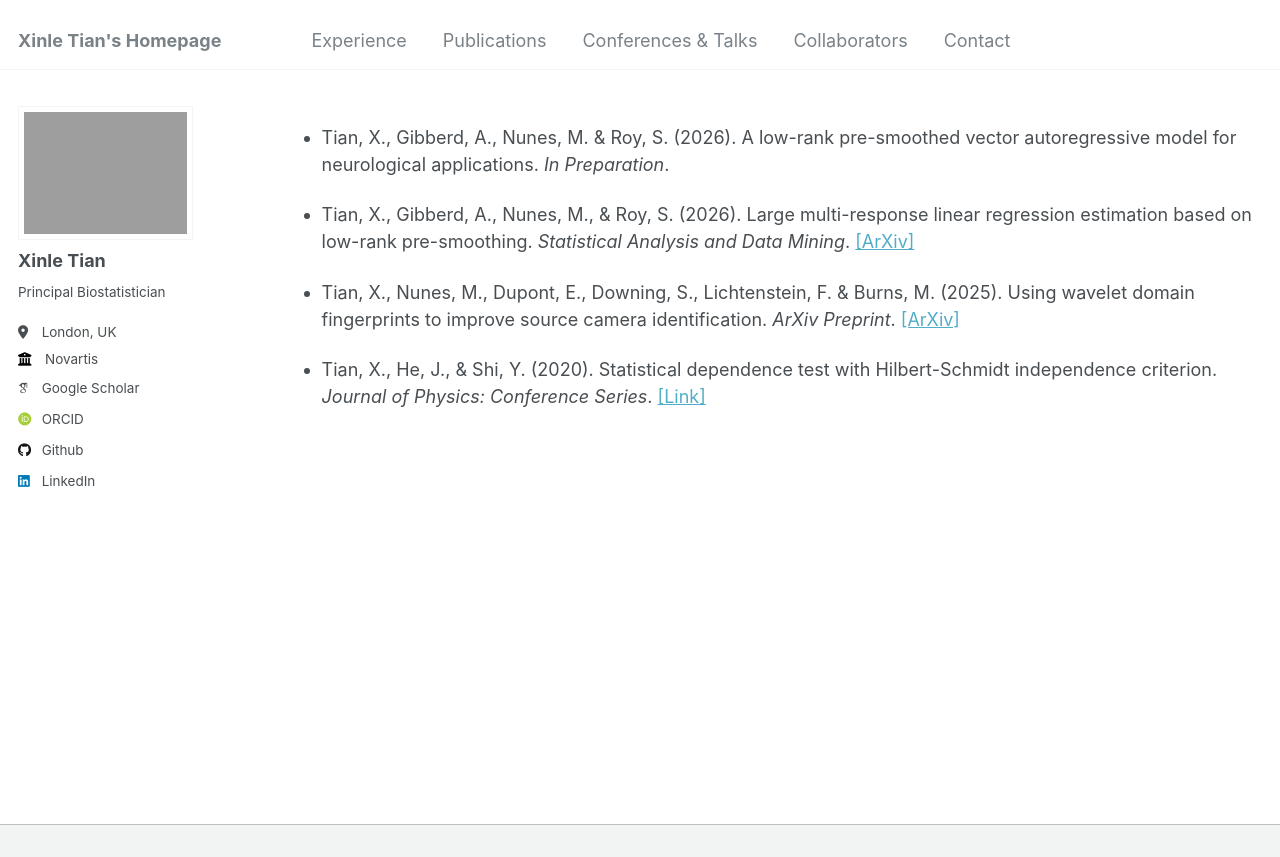
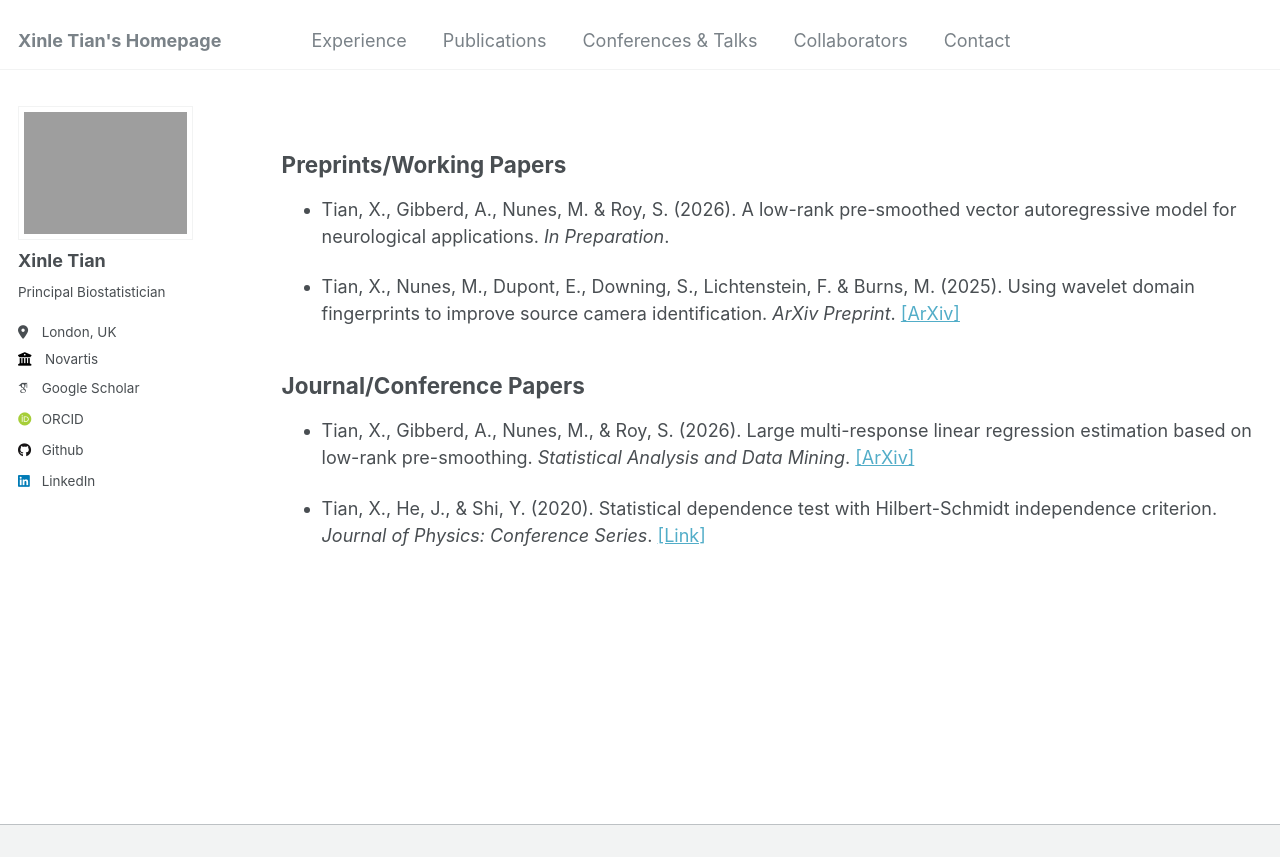
Before and after one commit to xinlet/xinlet.github.io, a Jekyll site: the page built from _pages/publications.md, in a window 1280 px wide and 997 px high, cut to the strip 0-857 px from the top of the window. Built offline with Jekyll 4.4.1, drawn with Linux system fonts in a browser that asks for light colours; some web fonts are replaced.

Commit message:
Update publications.md

```diff
--- a/_pages/publications.md
+++ b/_pages/publications.md
@@ -7,10 +7,14 @@ author_profile: true
 
 {% include base_path %}
 
+## Preprints/Working Papers
+
 * Tian, X., Gibberd, A., Nunes, M. & Roy, S. (2026). A low-rank pre-smoothed vector autoregressive model for neurological applications. *In Preparation*.
+
+* Tian, X., Nunes, M., Dupont, E., Downing, S., Lichtenstein, F. & Burns, M. (2025). Using wavelet domain fingerprints to improve source camera identification. *ArXiv Preprint*. [[ArXiv]](https://arxiv.org/abs/2507.01712)
+
+## Journal/Conference Papers
 
 * Tian, X., Gibberd, A., Nunes, M., & Roy, S. (2026). Large multi-response linear regression estimation based on low-rank pre-smoothing. *Statistical Analysis and Data Mining*. [[ArXiv]](https://arxiv.org/abs/2411.18334)
 
-* Tian, X., Nunes, M., Dupont, E., Downing, S., Lichtenstein, F. & Burns, M. (2025). Using wavelet domain fingerprints to improve source camera identification. *ArXiv Preprint*. [[ArXiv]](https://arxiv.org/abs/2507.01712)
-
 * Tian, X., He, J., & Shi, Y. (2020). Statistical dependence test with Hilbert-Schmidt independence criterion. *Journal of Physics: Conference Series*. [[Link]](https://iopscience.iop.org/article/10.1088/1742-6596/1601/3/032008/meta)
```
